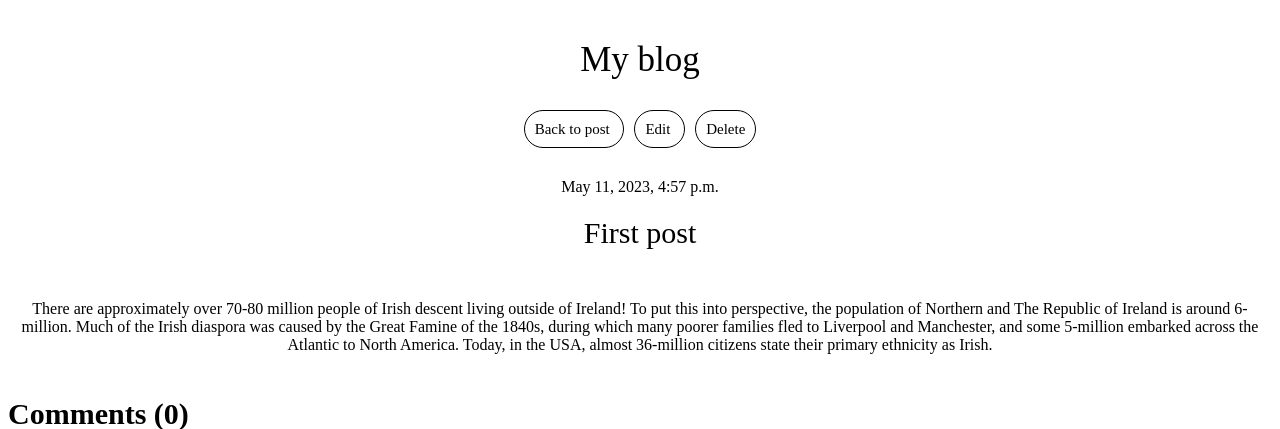
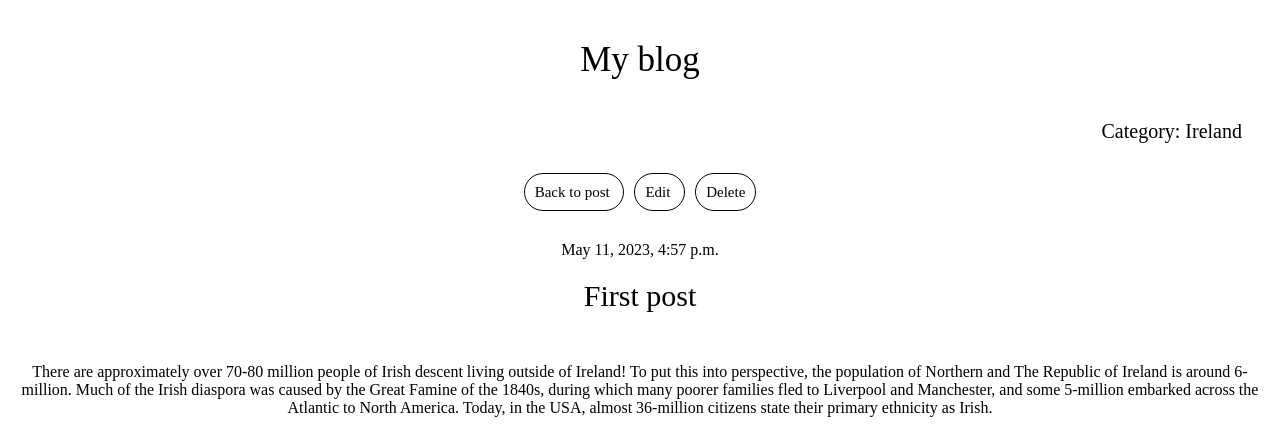
Before and after one commit to Dumitru8/python_blog, a Django app: page /post/detail/1 in a window 1280 px wide. Shown: the top 429 px of the page. Run offline with Django 4.2, Linux system fonts and the light colour scheme; data comes from the database, SQL or seed files in the repository; both versions use the stored data as it was after the commit; data that the repository does not hold is empty.

Commit message:
add categories and number of posts

```diff
--- a/blog/admin.py
+++ b/blog/admin.py
@@ -1,6 +1,7 @@
 from django.contrib import admin
-from blog.models import Post, Comments
+from blog.models import Post, Comments, Category
 
 admin.site.register(Post)
 admin.site.register(Comments)
+admin.site.register(Category)
 # Register your models here.
--- a/blog/models.py
+++ b/blog/models.py
@@ -7,6 +7,8 @@ class Post(models.Model):
     created_date = models.DateTimeField(verbose_name='Created Date', auto_now_add=True)
     publish_date = models.DateTimeField(verbose_name='Publish Date', auto_now_add=True)
     published = models.BooleanField(default=False)
+    category = models.ForeignKey('Category', on_delete=models.CASCADE, blank=True, null=True)
+
 
     def __str__(self):
         return f'{self.title}'
@@ -20,3 +22,8 @@ class Comments(models.Model):
 
     def __str__(self):
         return f'{self.text}'
+
+class Category(models.Model):
+    text = models.CharField(max_length=52, verbose_name='Text')
+    def __str__(self):
+        return f'{self.text}'
--- a/blog/templates/blog/post_detail.html
+++ b/blog/templates/blog/post_detail.html
@@ -22,7 +22,11 @@
     <a style="font-size: 35px; color: black" href="{% url 'post_list' %}">My blog</a>
 </div>
 
-<div style="text-align: center; margin-top: 40px; margin-bottom: 40px; ">
+<div style="text-align: right; margin-right: 30px; margin-top: 40px; margin-bottom: 40px; font-size: 20px;">
+    Category: {{post.category}}
+</div>
+
+<div style="text-align: center; margin-top: 40px; margin-bottom: 40px;">
     <a style="margin: 5px; font-size: 15px; color: black; border: 1px solid; border-radius: 20px; padding: 10px"
        href="{% url 'post_list' %}">
         Back to post
--- a/blog/urls.py
+++ b/blog/urls.py
@@ -1,5 +1,5 @@
 from django.urls import path
-from blog.views import post_list, post_new, post_detail, post_edit, post_delete, post_draft, published_post
+from blog.views import post_list, post_new, post_detail, post_edit, post_delete, post_draft, published_post, categories
 
 urlpatterns = [
     path('', post_list, name='post_list'),
@@ -9,5 +9,6 @@ urlpatterns = [
     path('post/delete/<int:post_pk>', post_delete, name='post_delete'),
     path('post/new/', post_new, name='post_new'),
     path('post/draft/', post_draft, name='post_draft'),
+    path('post/category/<int:category_pk>', categories, name='categories'),
 
 ]
--- a/blog/views.py
+++ b/blog/views.py
@@ -1,13 +1,15 @@
 from datetime import datetime
 from django.shortcuts import render, redirect, get_object_or_404
 from django.http import HttpResponse, JsonResponse
-from blog.models import Post, Comments
+from blog.models import Post, Comments, Category
 from blog.forms import PostForm
 
 
 def post_list(request):
     posts = Post.objects.all().filter(published=True)
-    return render(request, 'blog/post_list.html', {'items': posts})
+    category = Category.objects.all()
+    counter = posts.count()
+    return render(request, 'blog/post_list.html', {'items': posts, 'category': category, 'counter': counter})
 
 
 def post_draft(request):
@@ -62,3 +64,9 @@ def post_edit(request, post_pk):
 def post_delete(request, post_pk):
     post = get_object_or_404(Post, pk=post_pk).delete()
     return redirect('post_list')
+
+
+def categories(request, category_pk):
+    posts = Post.objects.filter(category=category_pk)
+    category = Category.objects.all()
+    return render(request, 'blog/post_list.html', {'items': posts, 'category': category})
```
Also changed, not shown: blog/templates/blog/post_list.html (+8 -1 lines), db.sqlite3.
